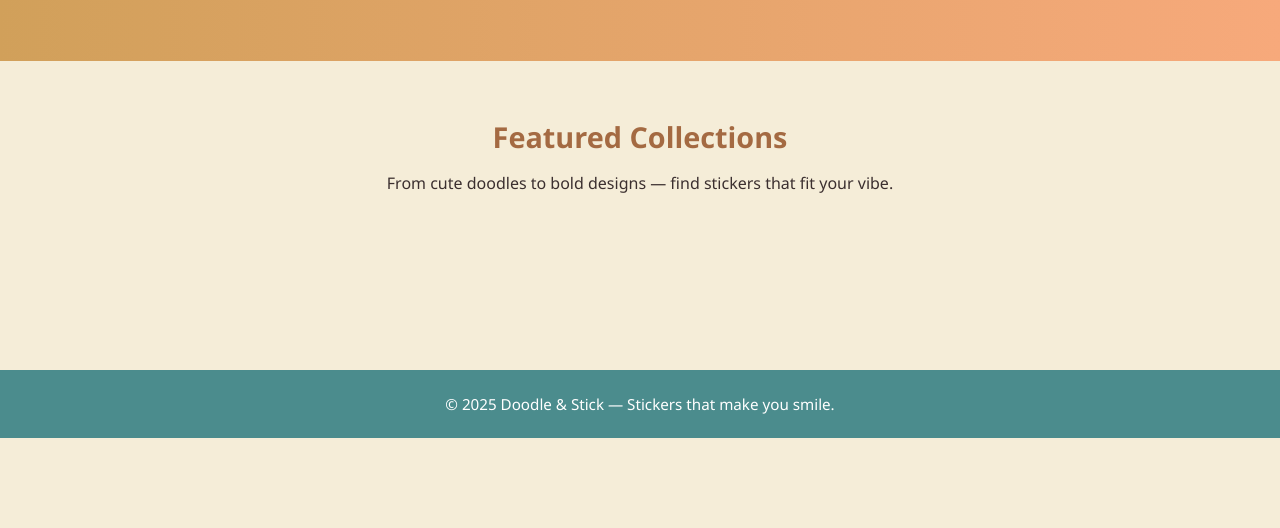
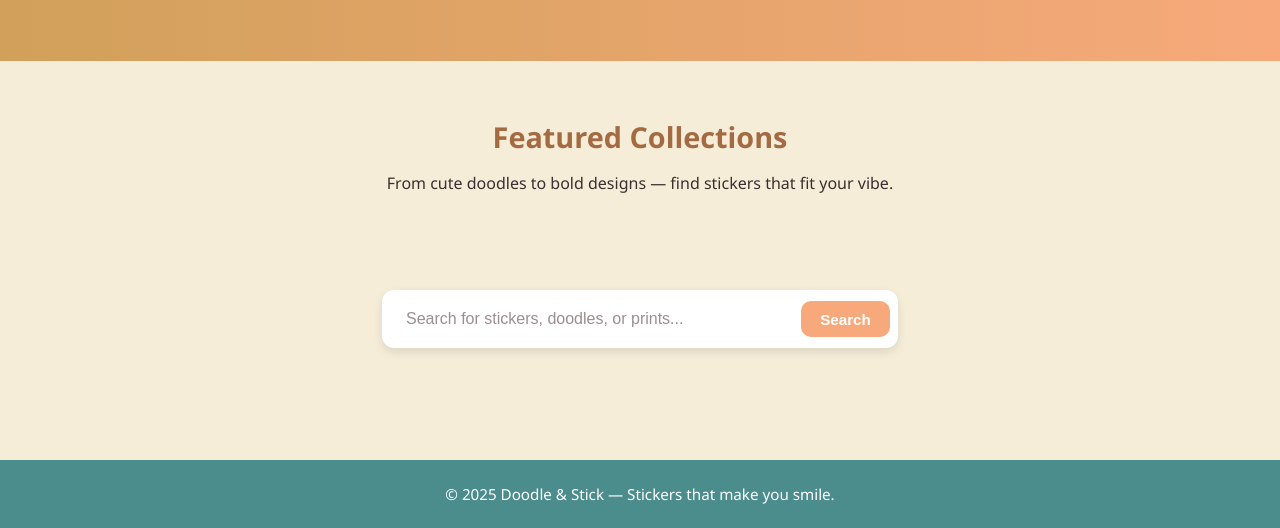
Before and after one commit to Alexander-Yates/E-Commerce-platform-Project, a plain HTML site: page websitePages/index.html in a window 1280 px wide. Shown: the part 309-837 px from the top of the page. Before the commit the page ends 800 px from the top, so only its background shows below. Drawn offline with nearby package versions, Linux system fonts and the light colour scheme; no server answers.

Commit message:
Category issues fixed and search added
Category issues fixed and search added. Category issue was not code sided, it was a problem within supabase and it is now solved. I also added a basic search feature. Entering something like "frog" will yield the Frog in a Hat item. Other options work too. Clear the search bar and search again to go back to showing all items. I will need to edit how the products look after searching however. But it works for now.

```diff
--- a/websitePages/index.html
+++ b/websitePages/index.html
@@ -171,6 +171,64 @@
       margin-top: 3rem;
       font-size: 0.95rem;
     }
+
+    /* Search Section */
+    .search-section {
+      display: flex;
+      justify-content: center;
+      align-items: center;
+      padding: 2rem 0 0 0;
+      background: var(--cream);
+    }
+
+    .search-container {
+      display: flex;
+      align-items: center;
+      background: white;
+      border-radius: 12px;
+      box-shadow: var(--shadow);
+      padding: 0.5rem;
+      width: 80%;
+      max-width: 500px;
+    }
+
+    .search-input {
+      flex: 1;
+      border: none;
+      outline: none;
+      font-size: 1rem;
+      padding: 0.75rem 1rem;
+      border-radius: 8px;
+      color: var(--text);
+      background: transparent;
+    }
+
+    .search-input::placeholder {
+      color: #9c8f8f;
+    }
+
+    .search-btn {
+      background: var(--peach);
+      color: white;
+      border: none;
+      border-radius: 10px;
+      padding: 0.6rem 1.2rem;
+      cursor: pointer;
+      font-weight: 600;
+      font-size: 0.95rem;
+      transition: background 0.3s ease, transform 0.2s ease;
+    }
+
+    .search-btn:hover {
+      background: var(--mustard);
+      transform: translateY(-2px);
+    }
+
+    .search-input:focus {
+      box-shadow: 0 0 0 2px var(--teal);
+      border-radius: 8px;
+    }
+
   </style>
 </head>
 
@@ -200,6 +258,18 @@
     <p>From cute doodles to bold designs — find stickers that fit your vibe.</p>
   </section>
 
+  <!-- Search Bar -->
+  <section class="search-section">
+    <div class="search-container">
+      <input
+        type="text"
+        id="searchInput"
+        placeholder="Search for stickers, doodles, or prints..."
+        class="search-input">
+      <button id="searchBtn" class="search-btn">Search</button>
+    </div>
+  </section>
+
   <!-- Product Grid -->
   <section class="products" id="productsGrid">
     <!-- Products will load here dynamically -->
--- a/websitePages/main.js
+++ b/websitePages/main.js
@@ -3,6 +3,9 @@
 // Supabase setup
 const SUPABASE_URL = "https://mxnagoeammjedhmbfjud.supabase.co";
 const SUPABASE_ANON_KEY = "eyJhbGciOiJIUzI1NiIsInR5cCI6IkpXVCJ9.eyJpc3MiOiJzdXBhYmFzZSIsInJlZiI6Im14bmFnb2VhbW1qZWRobWJmanVkIiwicm9sZSI6ImFub24iLCJpYXQiOjE3NTcwMDc2NjAsImV4cCI6MjA3MjU4MzY2MH0.H_9TQF6QB0nC0PTl2BMR07dopXXLFRUHPHl7ydPUbss";
+
+const searchInput = document.getElementById("searchInput");
+const searchBtn = document.getElementById("searchBtn");
 
 const client = supabase.createClient(SUPABASE_URL, SUPABASE_ANON_KEY, {
   auth: {
@@ -25,13 +28,19 @@ window.addEventListener("scroll", () => {
 });
 
 // Load products dynamically from Supabase
-async function loadProducts() {
-  const { data: products, error } = await client
+async function loadProducts(searchTerm = "") {
+  let query = client
     .from("products")
-    .select("*")
+    .select("*, categories(name)")
     .eq("is_active", true)
     .order("created_at", { ascending: false })
     .limit(20);
+
+  if (searchTerm) {
+    query = query.ilike("name", `%${searchTerm}%`);
+  }
+
+  const { data: products, error } = await query;
 
   if (error) {
     console.error("Error fetching products:", error);
@@ -41,15 +50,18 @@ async function loadProducts() {
   const productsGrid = document.getElementById("productsGrid");
   productsGrid.innerHTML = "";
 
+  if (products.length === 0) {
+    productsGrid.innerHTML = "<p style='text-align:center;'>No products found.</p>";
+    return;
+  }
+
   products.forEach(product => {
     const productDiv = document.createElement("div");
     productDiv.className = "product";
     productDiv.innerHTML = `
-      <a href="product.html?id=${product.id}">
-        <img src="${product.image_url || 'https://placehold.co/300x200'}" alt="${product.name}">
-      </a>
+      <img src="${product.image_url || 'https://placehold.co/300x200'}" alt="${product.name}">
       <div class="product-info">
-        <h3><a href="product.html?id=${product.id}" style="text-decoration:none; color:#a46a42;">${product.name}</a></h3>
+        <h3>${product.name}</h3>
         <p>$${parseFloat(product.price).toFixed(2)}</p>
         <button class="add-btn" data-id="${product.id}">Add to Cart</button>
       </div>
@@ -60,6 +72,19 @@ async function loadProducts() {
     addBtn.addEventListener("click", () => addToCart(product.id));
   });
 }
+
+searchBtn.addEventListener("click", () => {
+  const term = searchInput.value.trim();
+  loadProducts(term);
+});
+
+searchInput.addEventListener("keyup", (e) => {
+  if (e.key === "Enter") {
+    const term = searchInput.value.trim();
+    loadProducts(term);
+  }
+});
+
 // =======================
 // ADD TO CART FUNCTIONALITY
 // =======================
```
